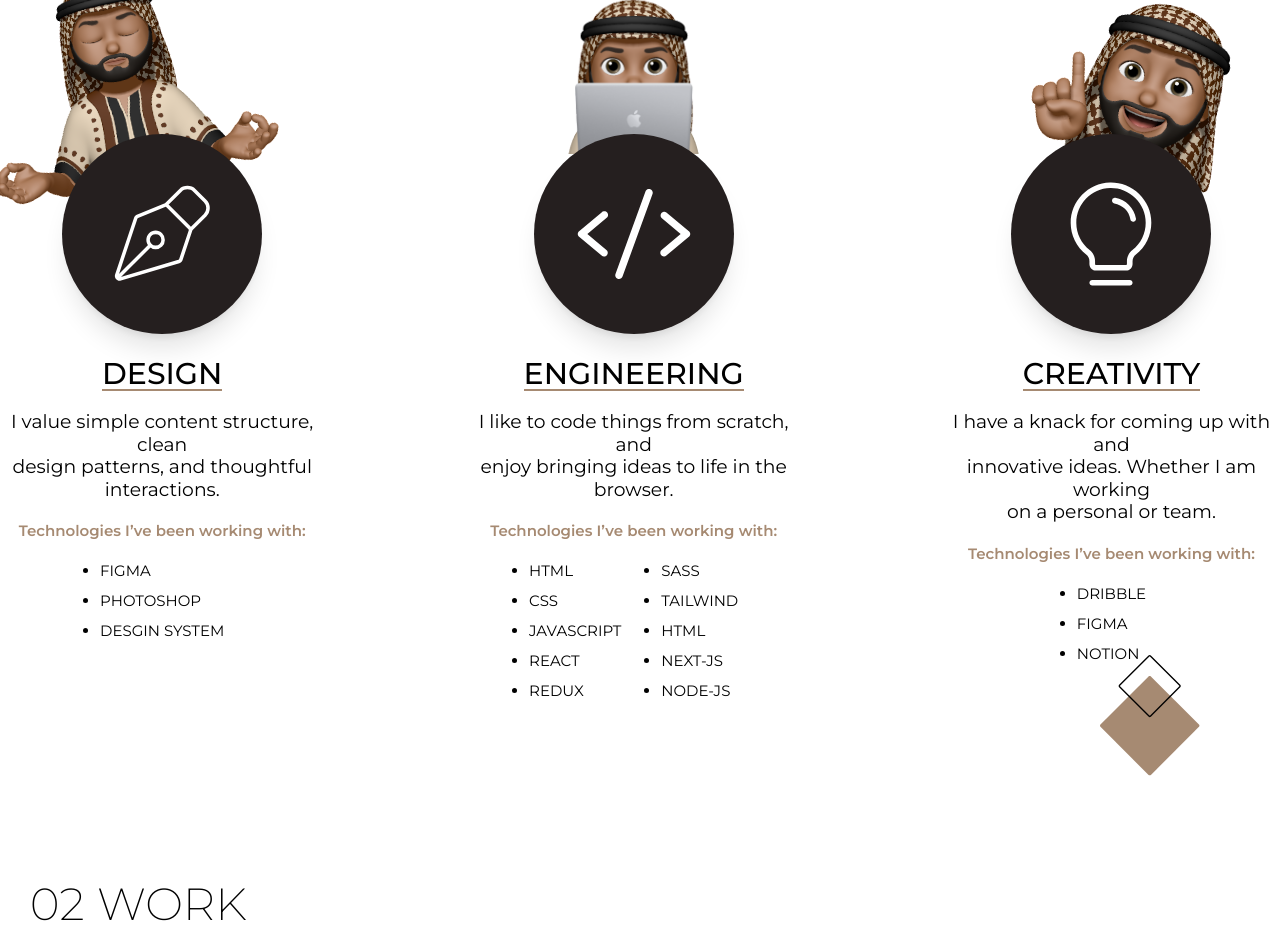
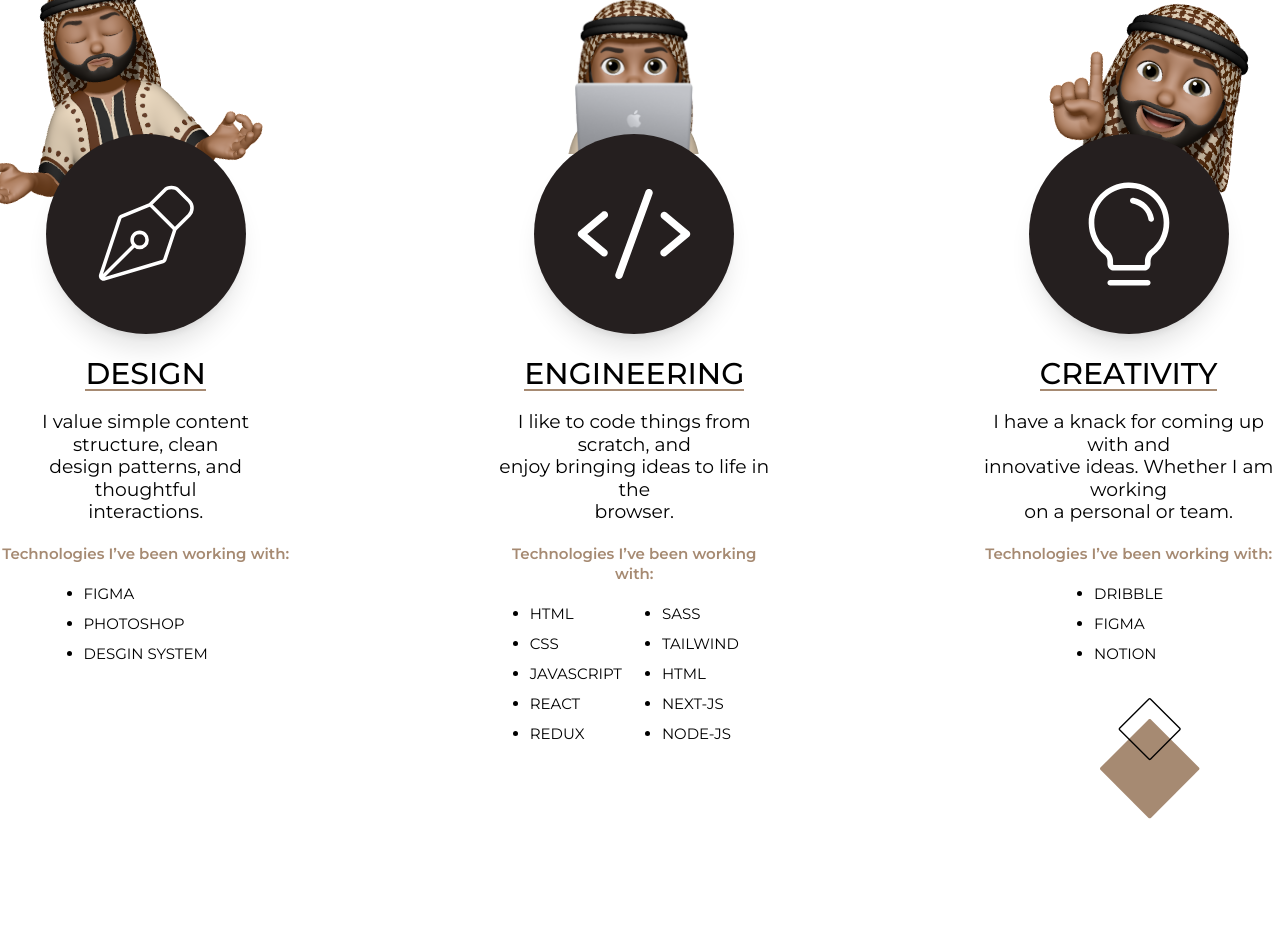
Before and after one commit to eyuel23/Portfolio-v1, a Next.js app: page / in a window 1280 px wide. Shown: the part 1140-2069 px from the top of the page. Built offline with nearby package versions, Linux system fonts and the light colour scheme.

Commit message:
fixed the position of images

```diff
--- a/components/About/index.js
+++ b/components/About/index.js
@@ -33,7 +33,7 @@
           </p>
         </div>
       </div>
-      <div className="flex flex-col sm:flex-row gap-60 sm:justify-around text-center">
+      <div className="flex flex-col sm:flex-row gap-80 sm:justify-around text-center">
         <div className="flex flex-col items-center gap-10">
           <div className="relative">
             <motion.div
```
